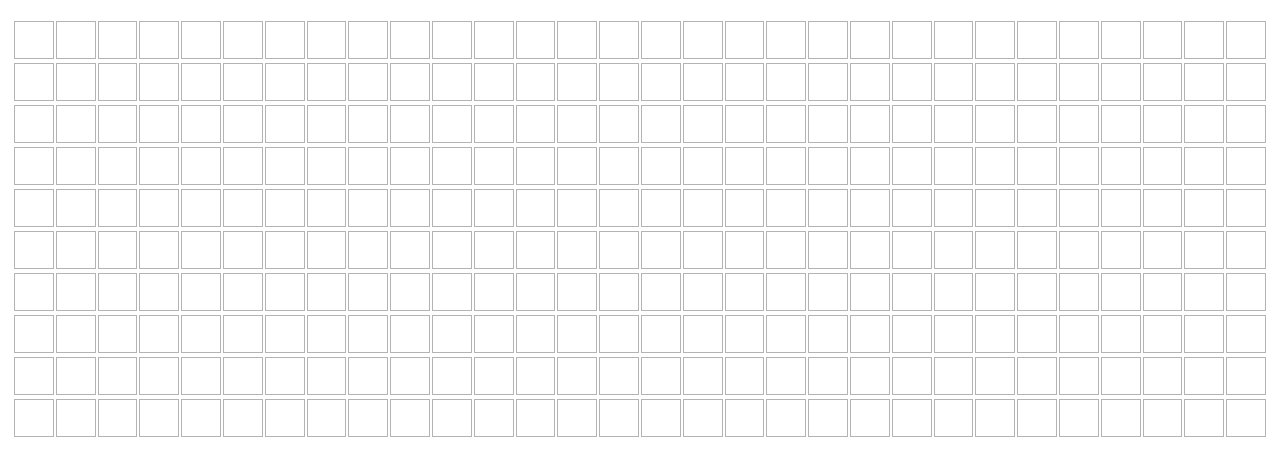
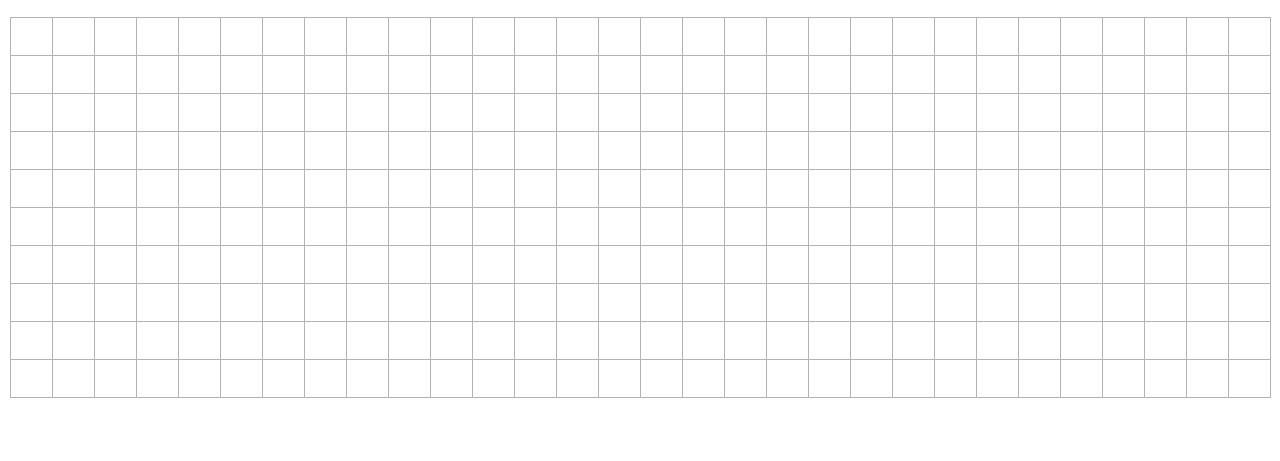
Before and after one commit to november03co/crochetNoob, a plain HTML site: page index.html in a window 1280 px wide. Shown: the part 372-833 px from the top of the page. After the commit the page ends 800 px from the top, so only its background shows below. Drawn offline with nearby package versions, Linux system fonts and the light colour scheme.

Commit message:
updated css to fix border not showing

```diff
--- a/index.css
+++ b/index.css
@@ -16,10 +16,11 @@ p, #options {
     margin: 20px auto;
 	width: 100%;
 	display: table;
+	border-collapse: collapse;
 	border-spacing: 2px;
 }
 .row {
-	display: block;
+	display: table-row;
 }
 .st{
     display: table-cell;
```
